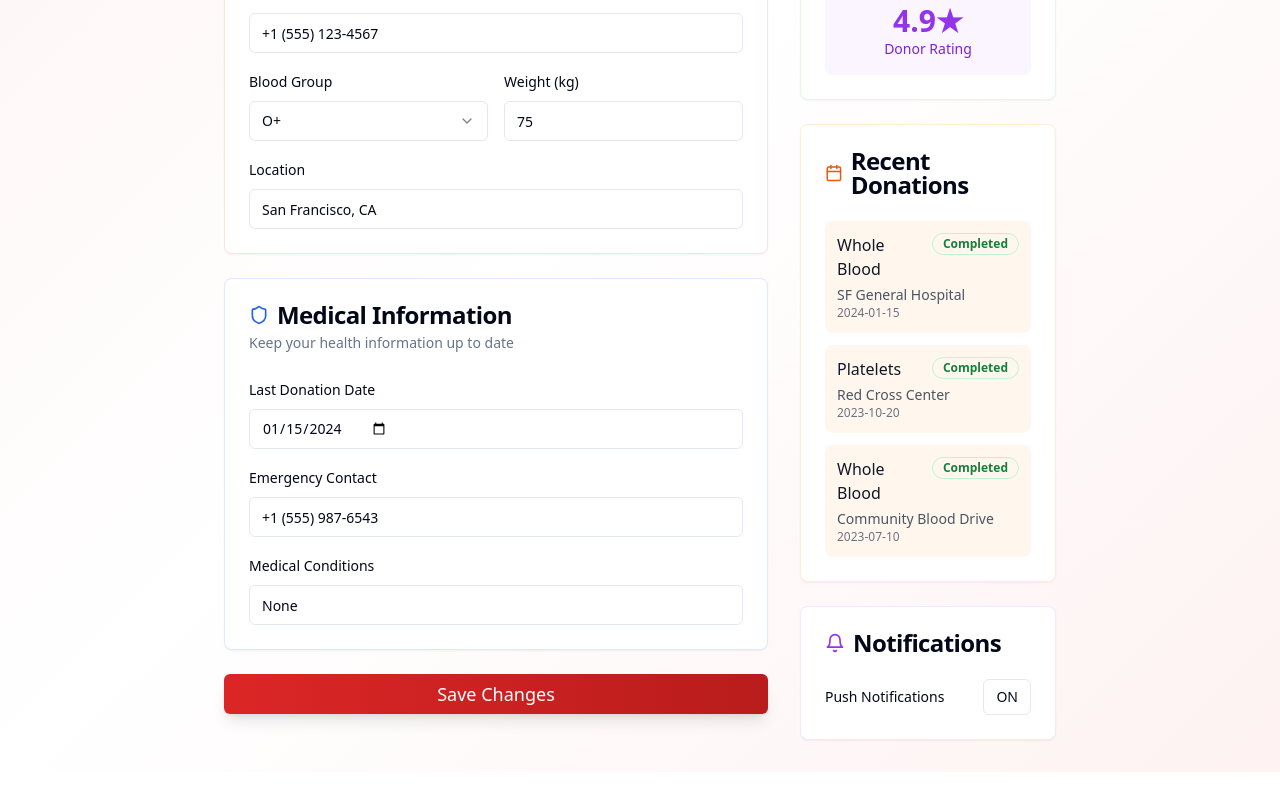
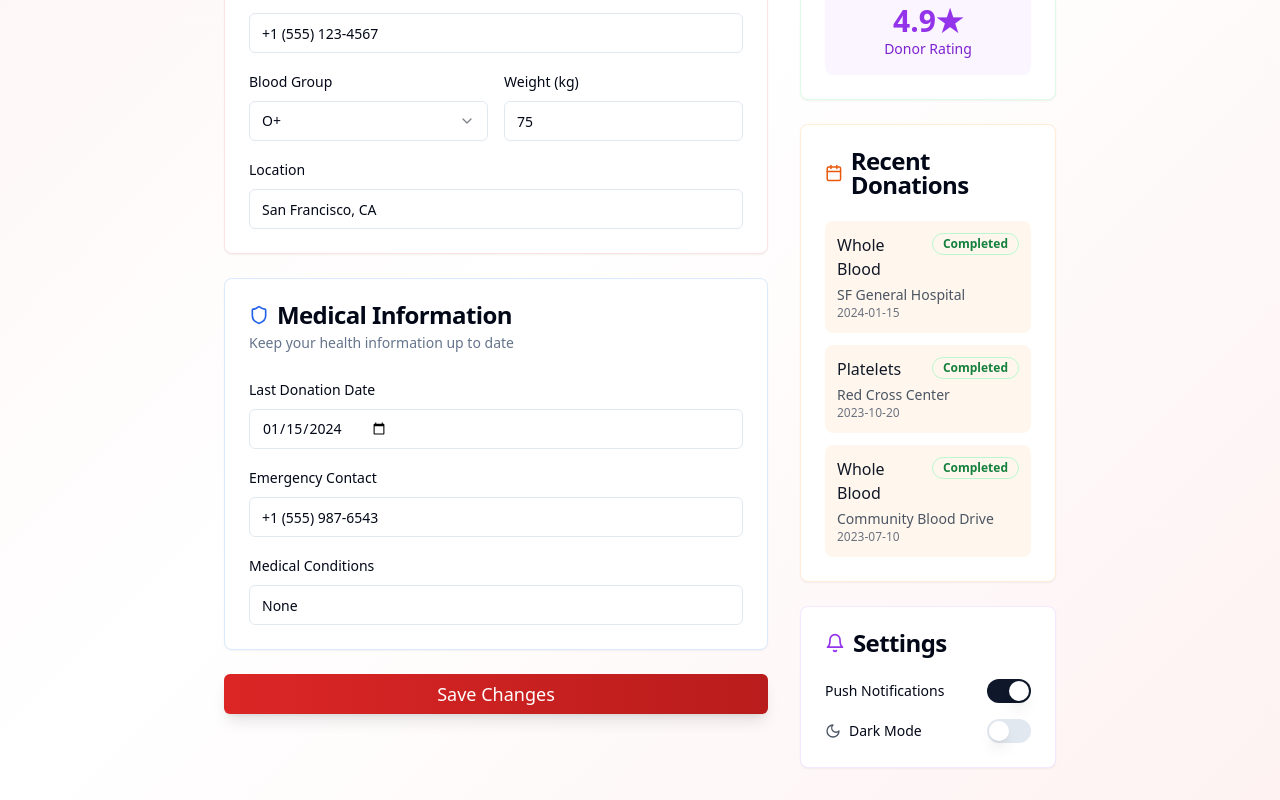
Before and after one commit to sanaxnazar/BloodMatch, a React (Vite) app: page /profile in a window 1280 px wide. Shown: the part 491-1291 px from the top of the page. Before the commit the page ends 1263 px from the top, so only its background shows below. Built offline with nearby package versions, Linux system fonts and the light colour scheme.

Commit message:
Add dark mode toggle
Implement a dark mode toggle in the application.

```diff
--- a/src/pages/Profile.tsx
+++ b/src/pages/Profile.tsx
@@ -1,4 +1,3 @@
-
 import React, { useState } from 'react';
 import { Button } from "@/components/ui/button";
 import { Card, CardContent, CardDescription, CardHeader, CardTitle } from "@/components/ui/card";
@@ -6,7 +5,8 @@ import { Input } from "@/components/ui/input";
 import { Label } from "@/components/ui/label";
 import { Select, SelectContent, SelectItem, SelectTrigger, SelectValue } from "@/components/ui/select";
 import { Badge } from "@/components/ui/badge";
-import { Heart, MapPin, Calendar, Shield, User, Bell } from 'lucide-react';
+import { Switch } from "@/components/ui/switch";
+import { Heart, MapPin, Calendar, Shield, User, Bell, Moon } from 'lucide-react';
 import { useNavigate } from 'react-router-dom';
 import { useToast } from "@/hooks/use-toast";
 
@@ -25,7 +25,8 @@ const Profile = () => {
     lastDonation: '2024-01-15',
     emergencyContact: '+1 (555) 987-6543',
     medicalConditions: 'None',
-    notifications: true
+    notifications: true,
+    darkMode: false
   });
 
   const bloodGroups = ['A+', 'A-', 'B+', 'B-', 'AB+', 'AB-', 'O+', 'O-'];
@@ -278,24 +279,31 @@ const Profile = () => {
               </CardContent>
             </Card>
 
-            {/* Notification Settings */}
+            {/* Settings */}
             <Card className="border-purple-100">
               <CardHeader>
                 <CardTitle className="flex items-center space-x-2">
                   <Bell className="w-5 h-5 text-purple-600" />
-                  <span>Notifications</span>
+                  <span>Settings</span>
                 </CardTitle>
               </CardHeader>
-              <CardContent>
+              <CardContent className="space-y-4">
                 <div className="flex items-center justify-between">
                   <span className="text-sm">Push Notifications</span>
-                  <Button
-                    variant="outline"
-                    size="sm"
-                    onClick={() => handleInputChange('notifications', !profileData.notifications)}
-                  >
-                    {profileData.notifications ? 'ON' : 'OFF'}
-                  </Button>
+                  <Switch
+                    checked={profileData.notifications}
+                    onCheckedChange={(checked) => handleInputChange('notifications', checked)}
+                  />
+                </div>
+                <div className="flex items-center justify-between">
+                  <div className="flex items-center space-x-2">
+                    <Moon className="w-4 h-4 text-gray-600" />
+                    <span className="text-sm">Dark Mode</span>
+                  </div>
+                  <Switch
+                    checked={profileData.darkMode}
+                    onCheckedChange={(checked) => handleInputChange('darkMode', checked)}
+                  />
                 </div>
               </CardContent>
             </Card>
```
